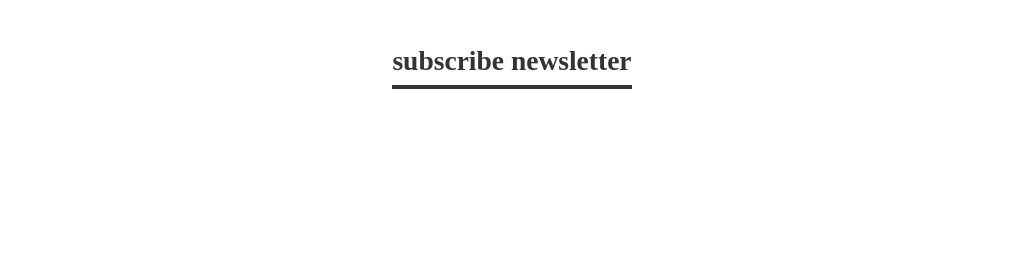
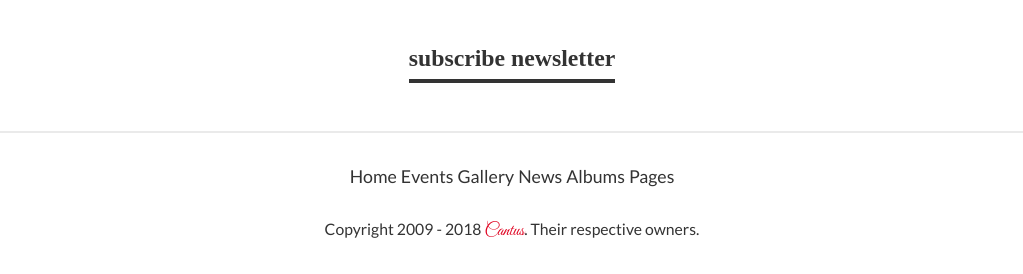
Before and after one commit to leonardomso/cantus, a website: page index.html in a window 1280 px wide. Shown: the part 2651-2925 px from the top of the page, without its empty margins (128-1151 px from the left). Before the commit the page ends 2740 px from the top, so only its background shows below. Drawn offline with Linux system fonts and the light colour scheme.

Commit message:
Finishedgit add .git add .

```diff
--- a/index.html
+++ b/index.html
@@ -158,6 +158,7 @@
                     <li>Pages</li>
                 </ul>
             </nav>
+            <p>Copyright 2009 - 2018 <span>Cantus</span>. Their respective owners.</p>
         </section>
     </div>
 </body>
--- a/scss/components/_footer.scss
+++ b/scss/components/_footer.scss
@@ -1,6 +1,39 @@
 .footer-cantus {
+    .footer-navigation {
+        display: flex;
+        flex-direction: row;
+        justify-content: center;
+        margin: 2em 0 2em;
 
-    .footer-navigation {
-        display: none;
+        li {
+            display: inline-block;
+            font-size: calc(12px + (14 - 12) * (100vw - 300px) / (640 - 300));
+            color: $main-gray;
+            font-family: $ff-lato;
+        }
+    }
+
+    p {
+        font-size: calc(10px + (12 - 10) * (100vw - 300px) / (640 - 300));
+        color: $main-gray;
+        font-family: $ff-lato;
+        text-align: center;
+        margin-bottom: 2em;
+
+        span {
+            font-family: $ff-great;
+            color: $main-red;
+            font-size: calc(12px + (14 - 12) * (100vw - 300px) / (640 - 300))
+        }
+    }
+
+    &::before {
+        content: '';
+        display: block;
+        width: 100%;
+        height: 2px;
+        background-color: $main-gray;
+        margin-top: 3em;
+        opacity: 0.1;
     }
 }
--- a/scss/components/_subscribe.scss
+++ b/scss/components/_subscribe.scss
@@ -24,7 +24,7 @@
 @media screen and (min-width: 300px) {
     .subscribe {
         h1 {
-            font-size: calc(16px + (20 - 16) * (100vw - 300px) / (640 - 300));
+            font-size: calc(18px + (20 - 18) * (100vw - 300px) / (640 - 300));
         }
     }
 }
```
Also changed, not shown: css/main.css, 1 other file.
